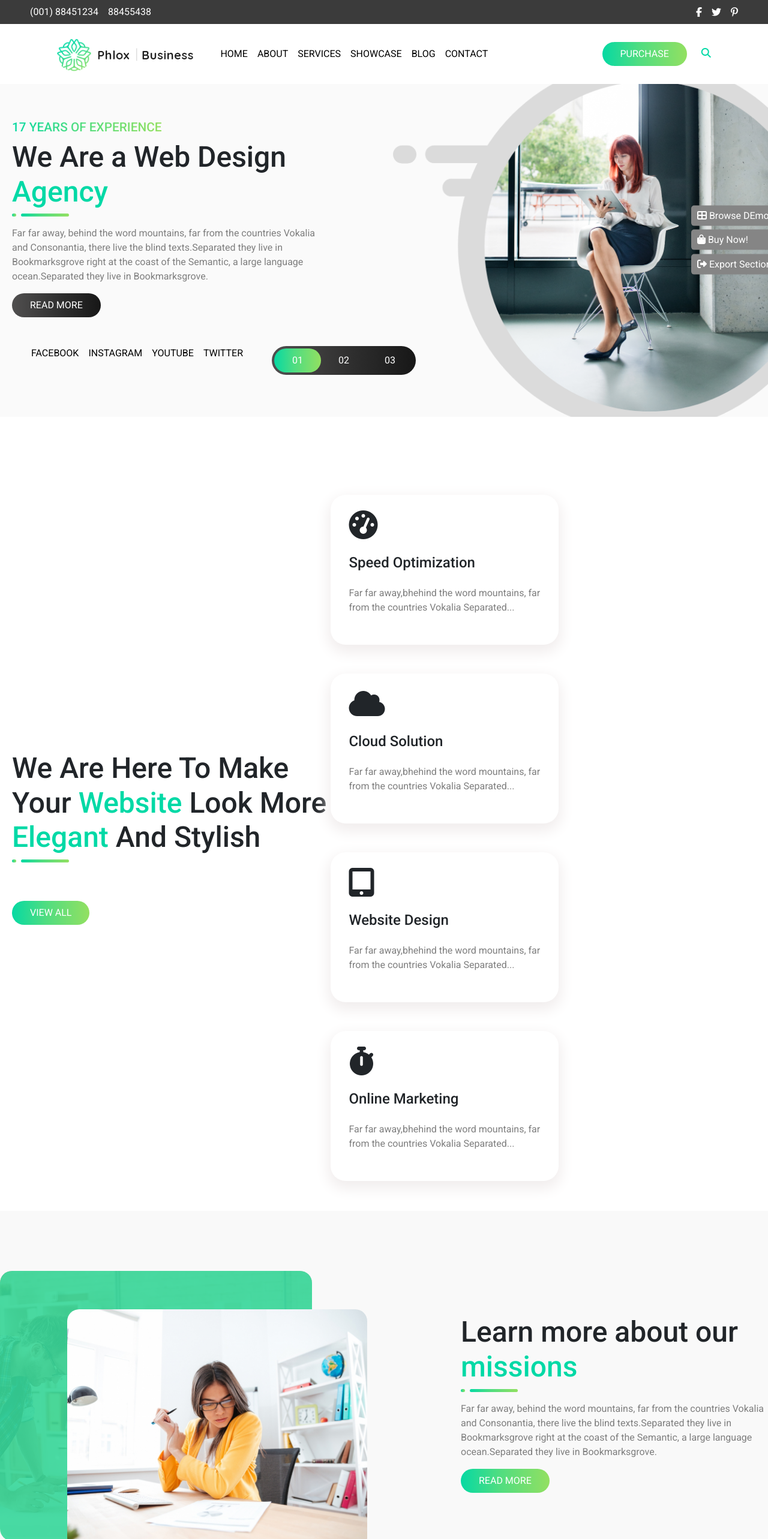
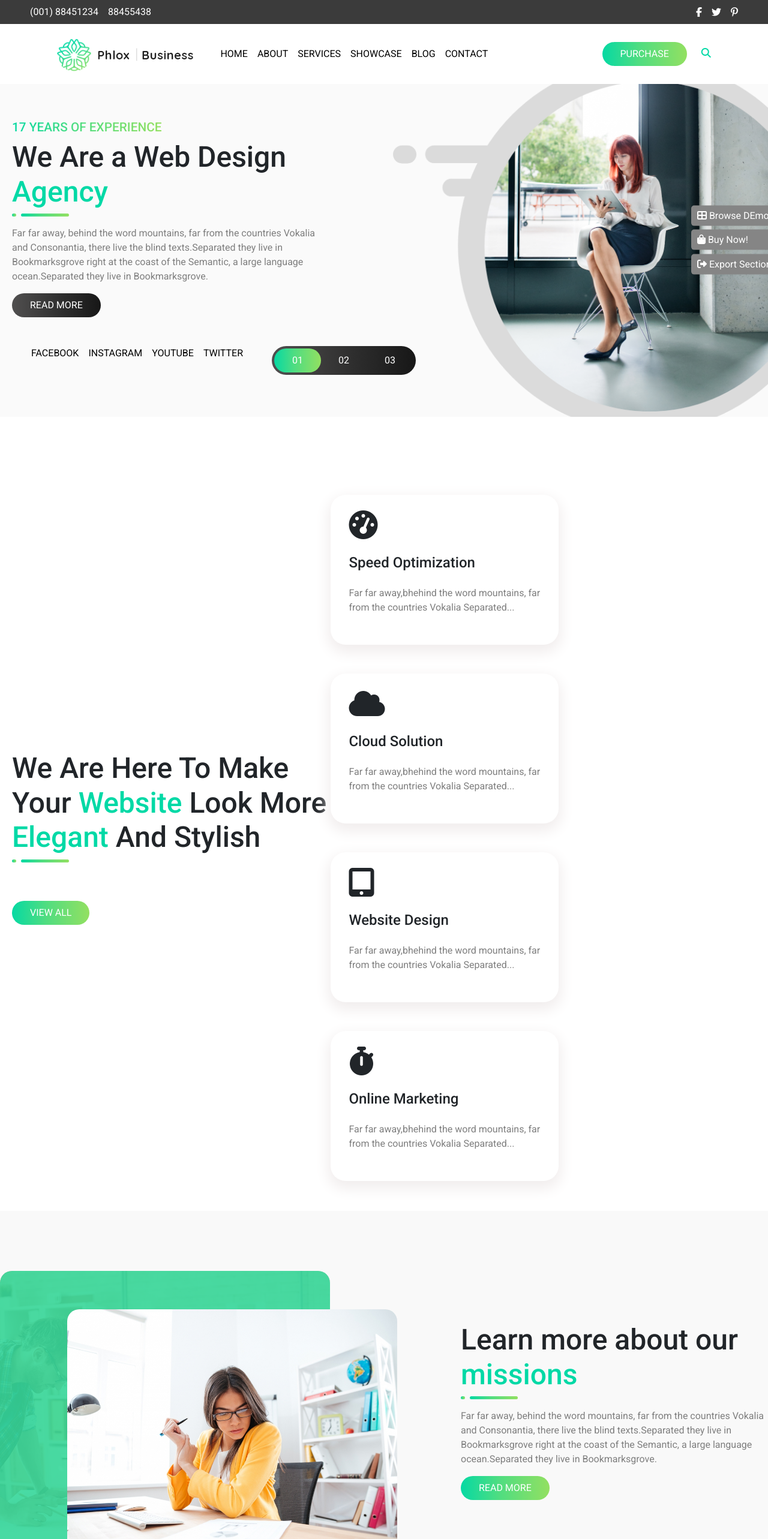
Before and after one commit to sisdream/proj-html-vuejs, a Vue app: page / in a window 1280 px wide. Shown: the top 2566 px of the page at 60% size. Built offline with nearby package versions, Linux system fonts and the light colour scheme.

Commit message:
feat:animation

```diff
--- a/src/components/AppMain.vue
+++ b/src/components/AppMain.vue
@@ -361,18 +361,30 @@ export default {
 }
 
 .architect{
-    width: 520px;
+    width: 550px;
     position: relative;
+    cursor: pointer;
     img{
         width: 100%;
         border-radius: 20px;
     }
 }
+
+.architect:hover{
+    animation: mymove 5s;
+}
+
+@keyframes mymove{
+    0%   {right: 400px;}
+    100% {right: 0px;}
+}
+
+
 .arc-color{
-    width: 520px;
+    width: 550px;
     background-color: #38d99b;
     opacity: 0.9;
-    height: 450px;
+    height: 470px;
     position: absolute;
     top: 0;
     z-index: 1;
@@ -380,7 +392,7 @@ export default {
 }
 
 .businesswoman{
-    width: 500px;
+    width: 550px;
     position: absolute;
     z-index: 2;
     left: 7rem;
```
